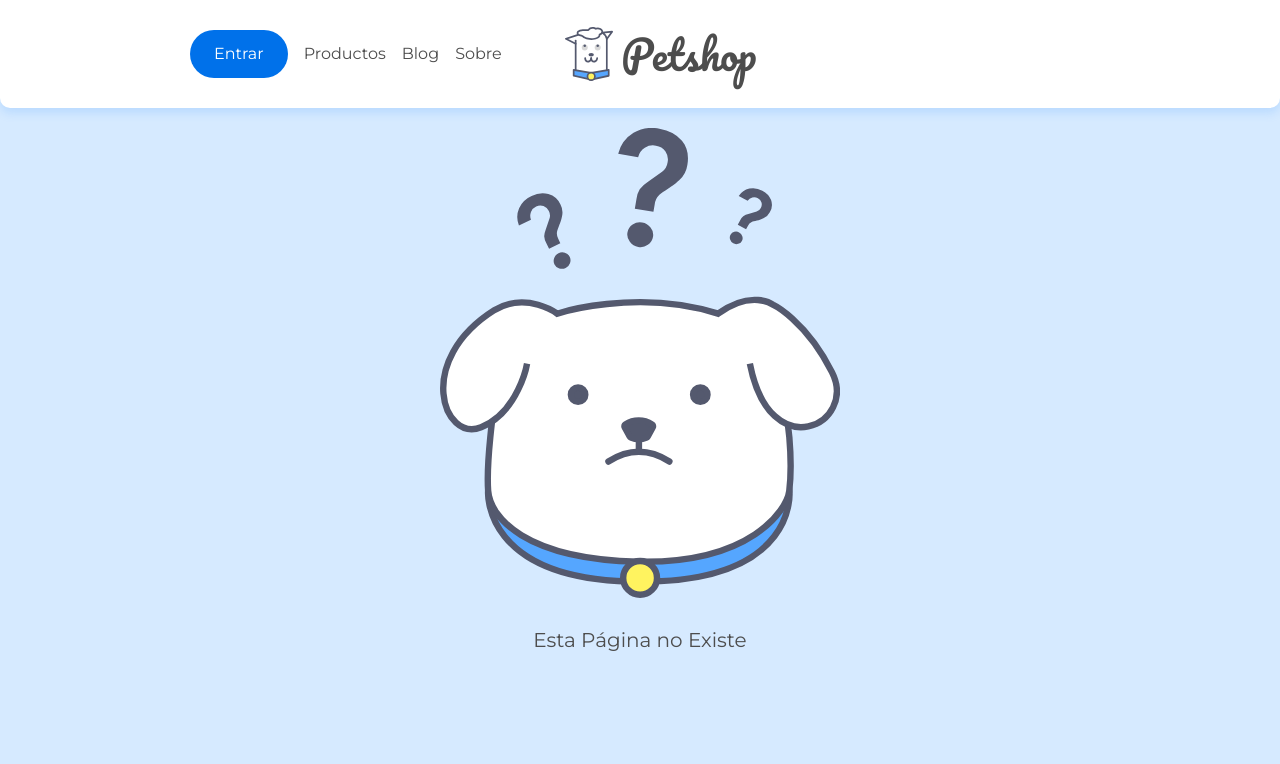
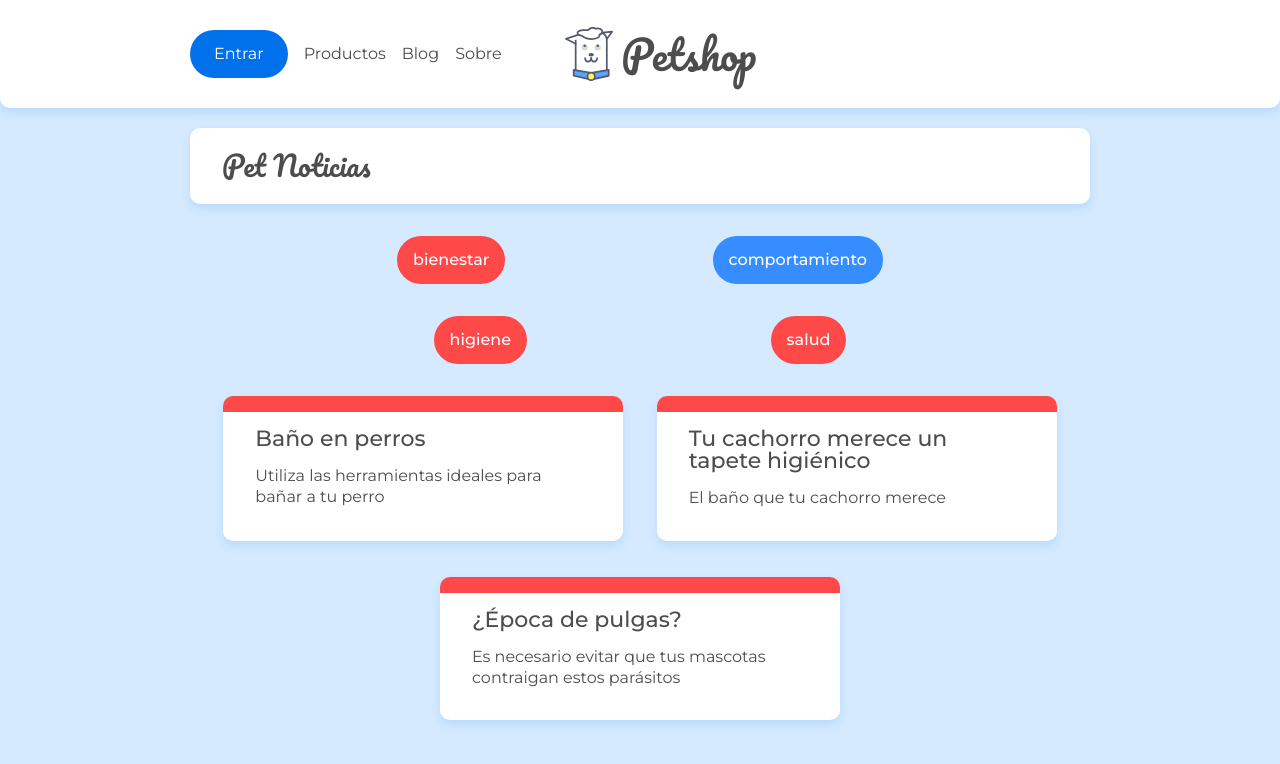
Before and after one commit to miguel-bolanos/React-Router-Navegacion-SPA-proyecto-alura, a React (Create React App) app: page /categoria/bienestar in a window 1280 px wide. Shown: the top 764 px of the page. Built offline with nearby package versions, Linux system fonts and the light colour scheme; data requests are answered from the project's data file.

Commit message:
se agregaron categorias y subcategorias y se uso otro hook para rutas llamado useResolvedPath para resolver el tema del path que se tiene actualmente

```diff
--- a/src/App.js
+++ b/src/App.js
@@ -6,6 +6,8 @@
 import Page404 from './pages/Page404';
 import Header from './components/Header';
 import Post from './pages/post';
+import Categoria from './pages/categoria';
+
 
 function App() {
 
@@ -19,6 +21,7 @@
         <Route path='/' element= {<Home/>}/>
         <Route path='/sobre' element= {<Sobre/>}/>
         <Route path='/posts/:id' element= {<Post/>}/>
+        <Route path='/categoria/:id/*' element= {<Categoria/>}/>
         <Route path= '*' element={<Page404/>}/>
      </Routes>
     </Router>
--- /dev/null
+++ b/src/pages/SubCategoria.jsx
@@ -0,0 +1,11 @@
+import { useParams } from "react-router-dom"
+import ListPosts from "../components/ListPosts"
+
+const SubCategoria = () => {
+    const { subcategoria } = useParams()
+    return (
+        <ListPosts url={`/posts?subcategoria=${subcategoria}`} />
+    )
+}
+
+export default SubCategoria
--- /dev/null
+++ b/src/pages/categoria.jsx
@@ -0,0 +1,49 @@
+import { useState, useEffect } from 'react'
+import "../assets/css/blog.css"
+import { buscar } from '../api/api'
+import ListCategories from '../components/ListCategories'
+import ListPosts from '../components/ListPosts'
+import SubCategoria from './SubCategoria'
+import { useParams, Routes, Route, Link, useResolvedPath } from 'react-router-dom'
+
+const Categoria = () => {
+    const [subcategorias, setSubcategorias] = useState([])
+    const { id } = useParams()
+
+    const url = useResolvedPath("").pathname
+
+
+    useEffect(() => {
+        buscar(`/categorias?id=${id}`, (response) => {
+            setSubcategorias(response[0].subcategorias)
+        })
+    }, [id])
+
+
+    return (
+        <>
+            <div className='container'>
+                <h2 className='title-page'>Pet Noticias</h2>
+            </div>
+            <ListCategories />
+            <ul className='category-list container flex'>
+                {
+                    subcategorias.map(subcategoria => (
+                        <li className={`category-list__category category-list__category--${id}`} key={subcategoria}>
+                            <Link to={`${url}/${subcategoria}`}>
+                                {subcategoria}
+                            </Link>
+                        </li>
+                    ))
+                }
+            </ul>
+            <Routes>
+                <Route path='/' element={<ListPosts url={`/posts?categoria=${id}`} />} />
+                <Route path='/:subcategoria' element={<SubCategoria />} />
+            </Routes>
+
+        </>
+    )
+}
+
+export default Categoria
```
